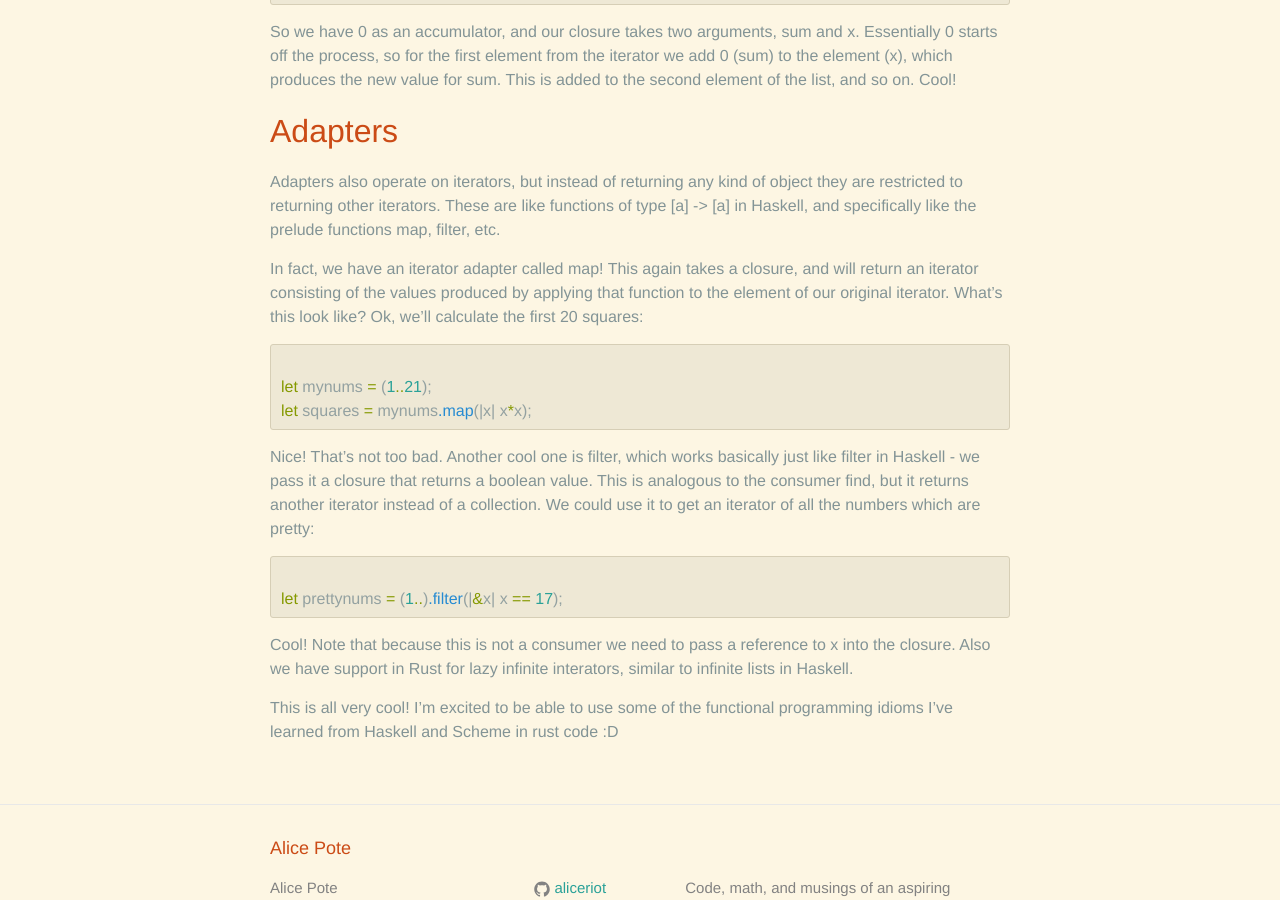
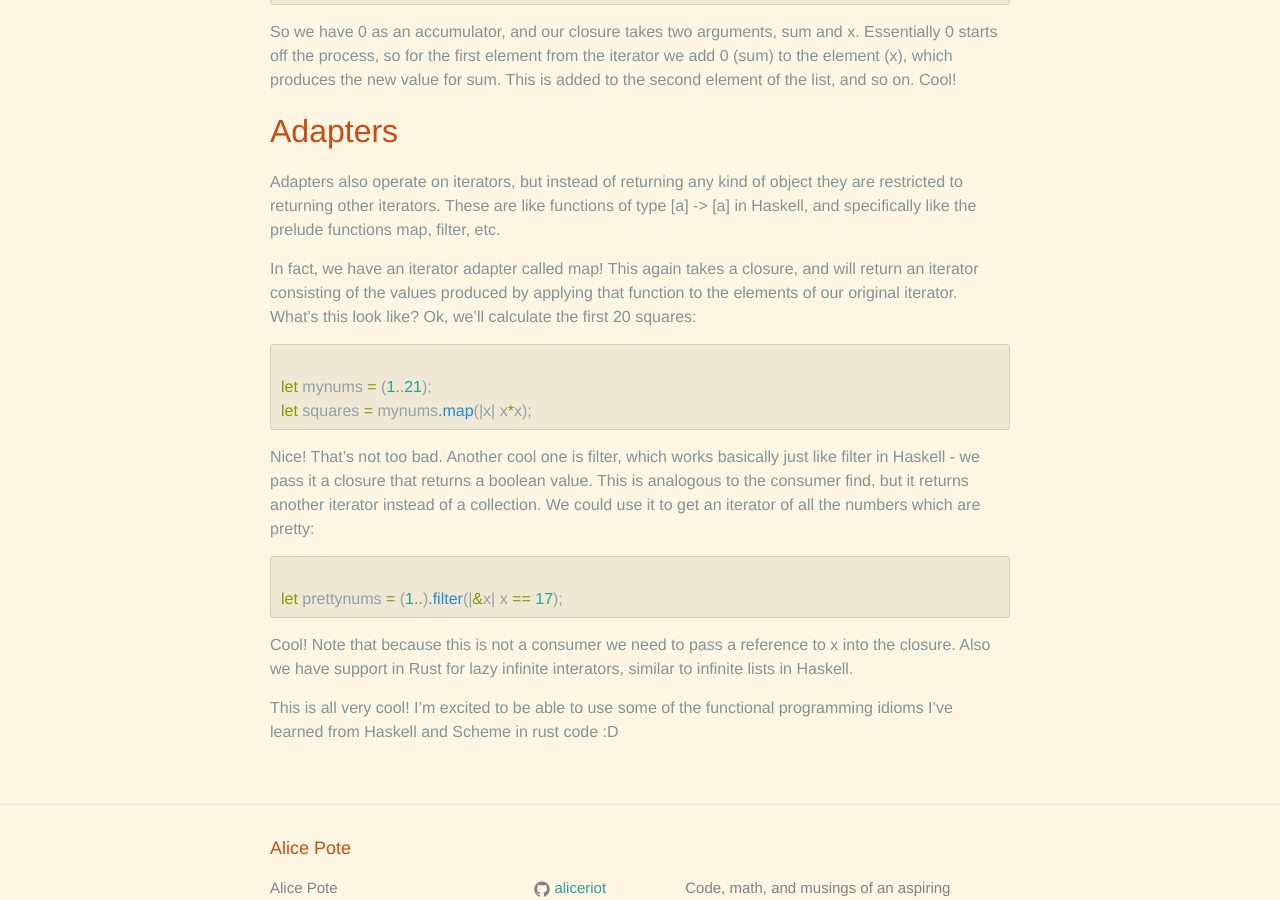
Before and after one commit to alicewriteswrongs/old-blog, a Jekyll site: the page built from _posts/2015-06-18-rc-day-18.markdown, in a window 1280 px wide and 900 px high, scrolled down 1589 px. Built offline with Jekyll 4.4.1, drawn with Linux system fonts in a browser that asks for light colours.

Commit message:
New post & typo

```diff
--- a/_posts/2015-06-18-rc-day-18.markdown
+++ b/_posts/2015-06-18-rc-day-18.markdown
@@ -100,7 +100,7 @@ prelude functions `map`, `filter`, etc.
 
 In fact, we have an iterator adapter called map! This again takes
 a closure, and will return an iterator consisting of the values produced
-by applying that function to the element of our original iterator. What's
+by applying that function to the elements of our original iterator. What's
 this look like? Ok, we'll calculate the first 20 squares:
 
 {% highlight rust %}
```
Also changed, not shown: _posts/2015-06-19-heading-to-boston.markdown (added, +9 -0 lines).
